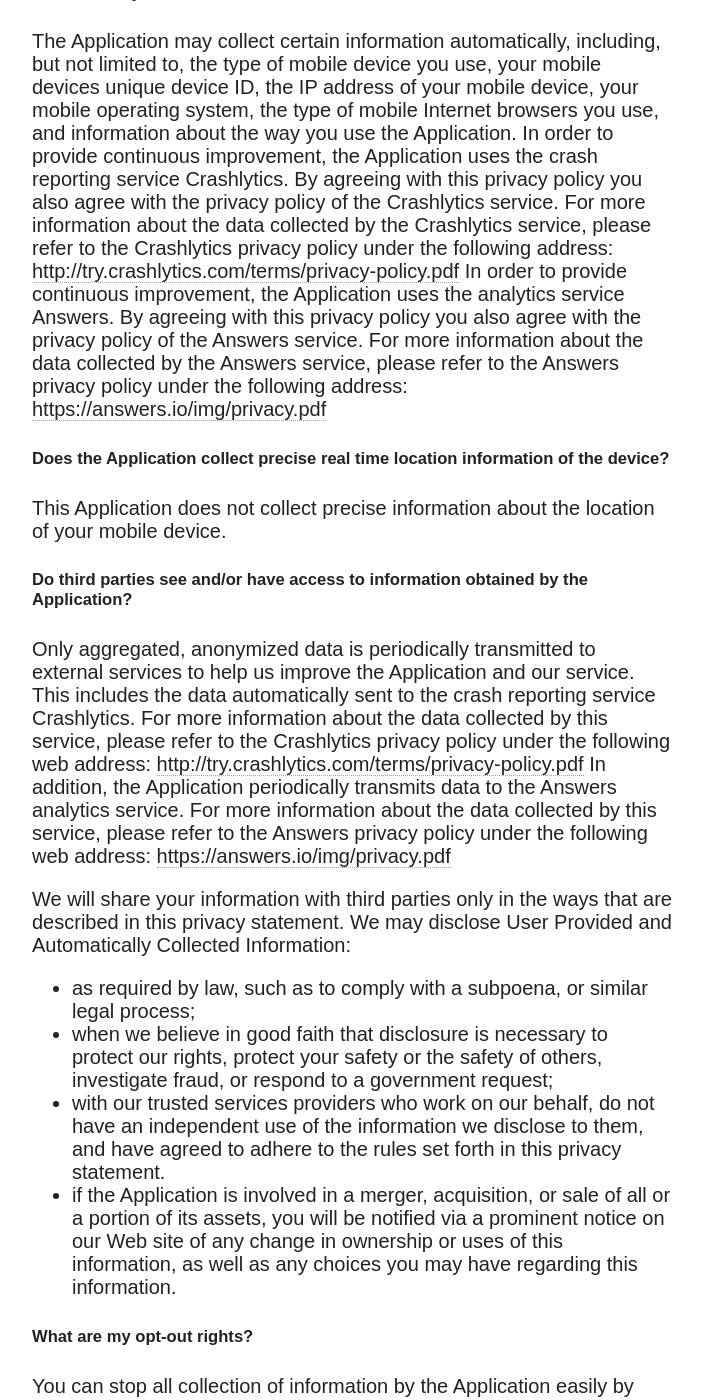
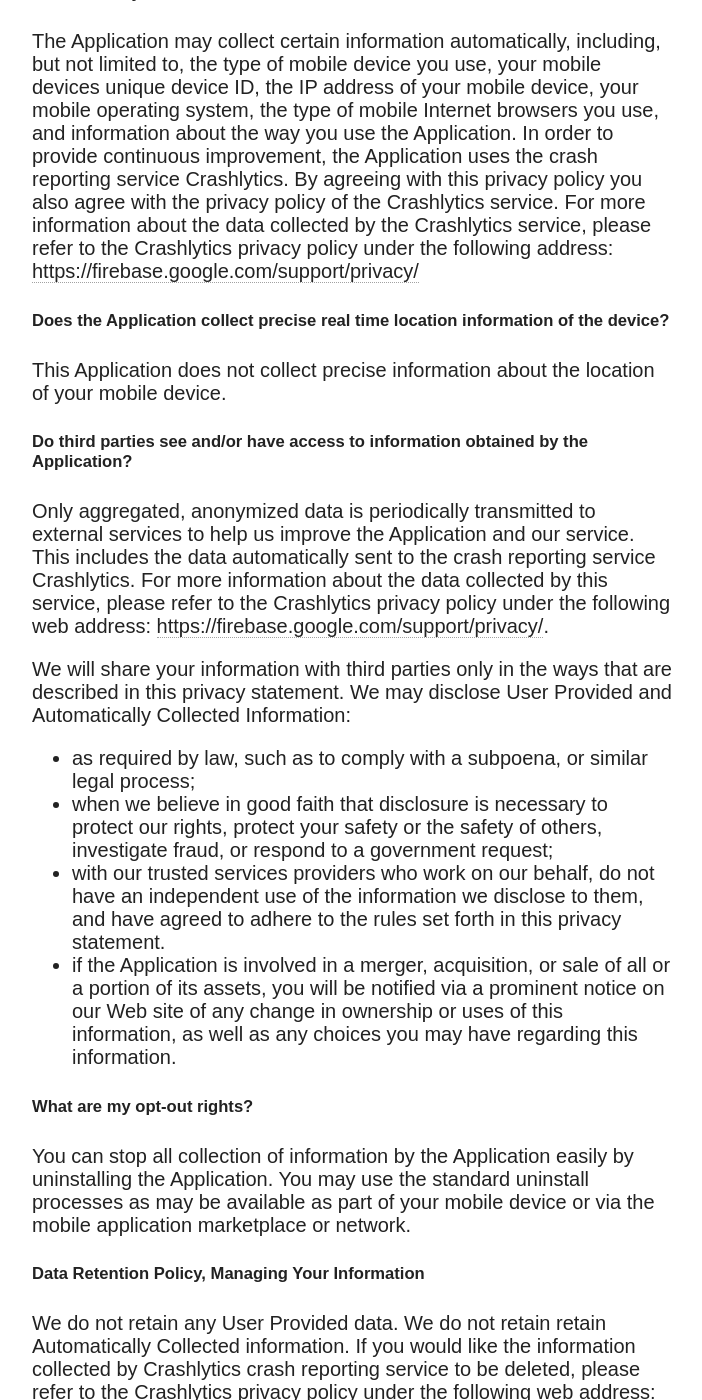
Before and after one commit to luboganev/anidro, a Jekyll site: the page built from privacy.md, in a window 1280 px wide and 1400 px high, scrolled down 902 px. Shown: the whole window, without its empty margins (288-990 px from the left). Built offline with Jekyll 4.4.1, drawn with Linux system fonts in a browser that asks for light colours; nearby versions of some CDN libraries; some of the changed text lies outside the part shown.

Commit message:
Update privacy policy to reflect new version of the app

```diff
--- a/privacy.md
+++ b/privacy.md
@@ -17,15 +17,13 @@ The Application does not require you to provide any specific information.
 
 ##### Automatically Collected Information
 The Application may collect certain information automatically, including, but not limited to, the type of mobile device you use, your mobile devices unique device ID, the IP address of your mobile device, your mobile operating system, the type of mobile Internet browsers you use, and information about the way you use the Application.
-In order to provide continuous improvement, the Application uses the crash reporting service Crashlytics. By agreeing with this privacy policy you also agree with the privacy policy of the Crashlytics service. For more information about the data collected by the Crashlytics service, please refer to the Crashlytics privacy policy under the following address: [http://try.crashlytics.com/terms/privacy-policy.pdf](http://try.crashlytics.com/terms/privacy-policy.pdf)
-In order to provide continuous improvement, the Application uses the analytics service Answers. By agreeing with this privacy policy you also agree with the privacy policy of the Answers service. For more information about the data collected by the Answers service, please refer to the Answers privacy policy under the following address: [https://answers.io/img/privacy.pdf](https://answers.io/img/privacy.pdf)
+In order to provide continuous improvement, the Application uses the crash reporting service Crashlytics. By agreeing with this privacy policy you also agree with the privacy policy of the Crashlytics service. For more information about the data collected by the Crashlytics service, please refer to the Crashlytics privacy policy under the following address: [https://firebase.google.com/support/privacy/](https://firebase.google.com/support/privacy/)
 
 ##### Does the Application collect precise real time location information of the device?
 This Application does not collect precise information about the location of your mobile device.
 
 ##### Do third parties see and/or have access to information obtained by the Application?
-Only aggregated, anonymized data is periodically transmitted to external services to help us improve the Application and our service. This includes the data automatically sent to the crash reporting service Crashlytics. For more information about the data collected by this service, please refer to the Crashlytics privacy policy under the following web address: [http://try.crashlytics.com/terms/privacy-policy.pdf](http://try.crashlytics.com/terms/privacy-policy.pdf)
-In addition, the Application periodically transmits data to the Answers analytics service. For more information about the data collected by this service, please refer to the Answers privacy policy under the following web address: [https://answers.io/img/privacy.pdf](https://answers.io/img/privacy.pdf)
+Only aggregated, anonymized data is periodically transmitted to external services to help us improve the Application and our service. This includes the data automatically sent to the crash reporting service Crashlytics. For more information about the data collected by this service, please refer to the Crashlytics privacy policy under the following web address: [https://firebase.google.com/support/privacy/](https://firebase.google.com/support/privacy/).
 
 We will share your information with third parties only in the ways that are described in this privacy statement.
 We may disclose User Provided and Automatically Collected Information:
@@ -38,14 +36,13 @@ We may disclose User Provided and Automatically Collected Information:
 You can stop all collection of information by the Application easily by uninstalling the Application. You may use the standard uninstall processes as may be available as part of your mobile device or via the mobile application marketplace or network.
 
 ##### Data Retention Policy, Managing Your Information
-We do not retain any User Provided data. We do not retain retain Automatically Collected information. If you would like the information collected by Crashlytics crash reporting service to be deleted, please refer to the Crashlytics privacy policy under the following web address: [http://try.crashlytics.com/terms/privacy-policy.pdf](http://try.crashlytics.com/terms/privacy-policy.pdf).
-If you would like the information collected by the Answers analytics service to be deleted, please refer to the Answers privacy policy under the following web address: [https://answers.io/img/privacy.pdf](https://answers.io/img/privacy.pdf)
+We do not retain any User Provided data. We do not retain retain Automatically Collected information. If you would like the information collected by Crashlytics crash reporting service to be deleted, please refer to the Crashlytics privacy policy under the following web address: [https://firebase.google.com/support/privacy/](https://firebase.google.com/support/privacy/).
 
 ##### Children
 We do not use the Application to knowingly solicit data from or market to children under the age of 13.
 
 ##### Security
-We are concerned about safeguarding the confidentiality of your information. We provide physical, electronic, and procedural safeguards to protect information we process and maintain. For example, we limit access to this information to authorized employees and contractors who need to know that information in order to operate, develop or improve our Application. Please be aware that, although we endeavor provide reasonable security for information we process and maintain, no security system can prevent all potential security breaches. For more information related to the security of the information collected by the Crashlytics crash reporting service, please refer to the Crashlytics privacy policy under the following web address: [http://try.crashlytics.com/terms/privacy-policy.pdf](http://try.crashlytics.com/terms/privacy-policy.pdf). For more information related to the security of the information collected by the Answers analytics service, please refer to the Answers privacy policy under the following web address: [https://answers.io/img/privacy.pdf](https://answers.io/img/privacy.pdf)
+We are concerned about safeguarding the confidentiality of your information. We provide physical, electronic, and procedural safeguards to protect information we process and maintain. For example, we limit access to this information to authorized employees and contractors who need to know that information in order to operate, develop or improve our Application. Please be aware that, although we endeavor provide reasonable security for information we process and maintain, no security system can prevent all potential security breaches. For more information related to the security of the information collected by the Crashlytics crash reporting service, please refer to the Crashlytics privacy policy under the following web address: [https://firebase.google.com/support/privacy/](https://firebase.google.com/support/privacy/).
 
 ##### Changes
 This Privacy Policy may be updated from time to time for any reason. We will notify you of any changes to our Privacy Policy by posting the new Privacy Policy here and informing you. You are advised to consult this Privacy Policy regularly for any changes, as continued use is deemed approval of all changes.
```
Also changed, not shown: other parts of privacy.md (+1 -1 lines), terms.md (+2 -4 lines).
